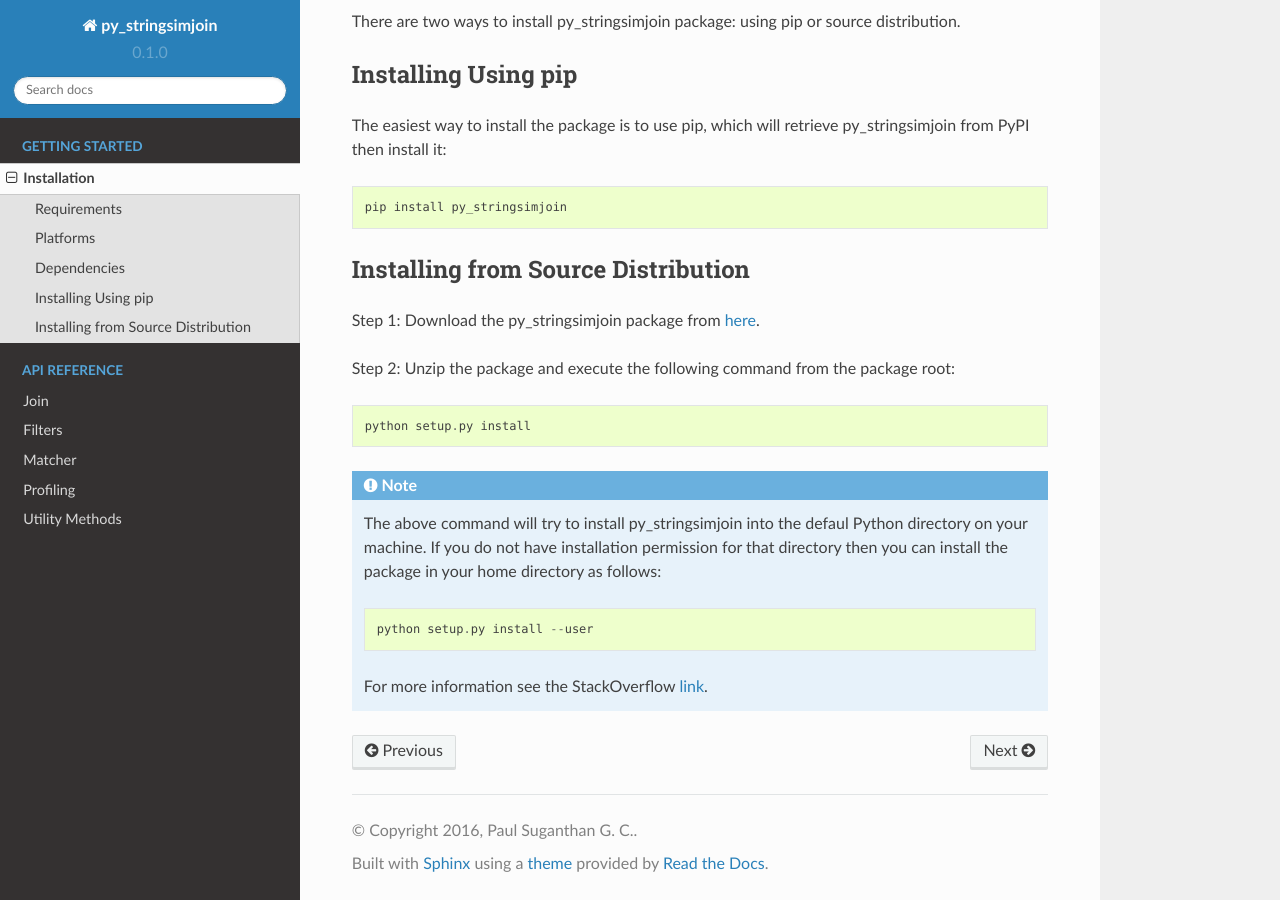
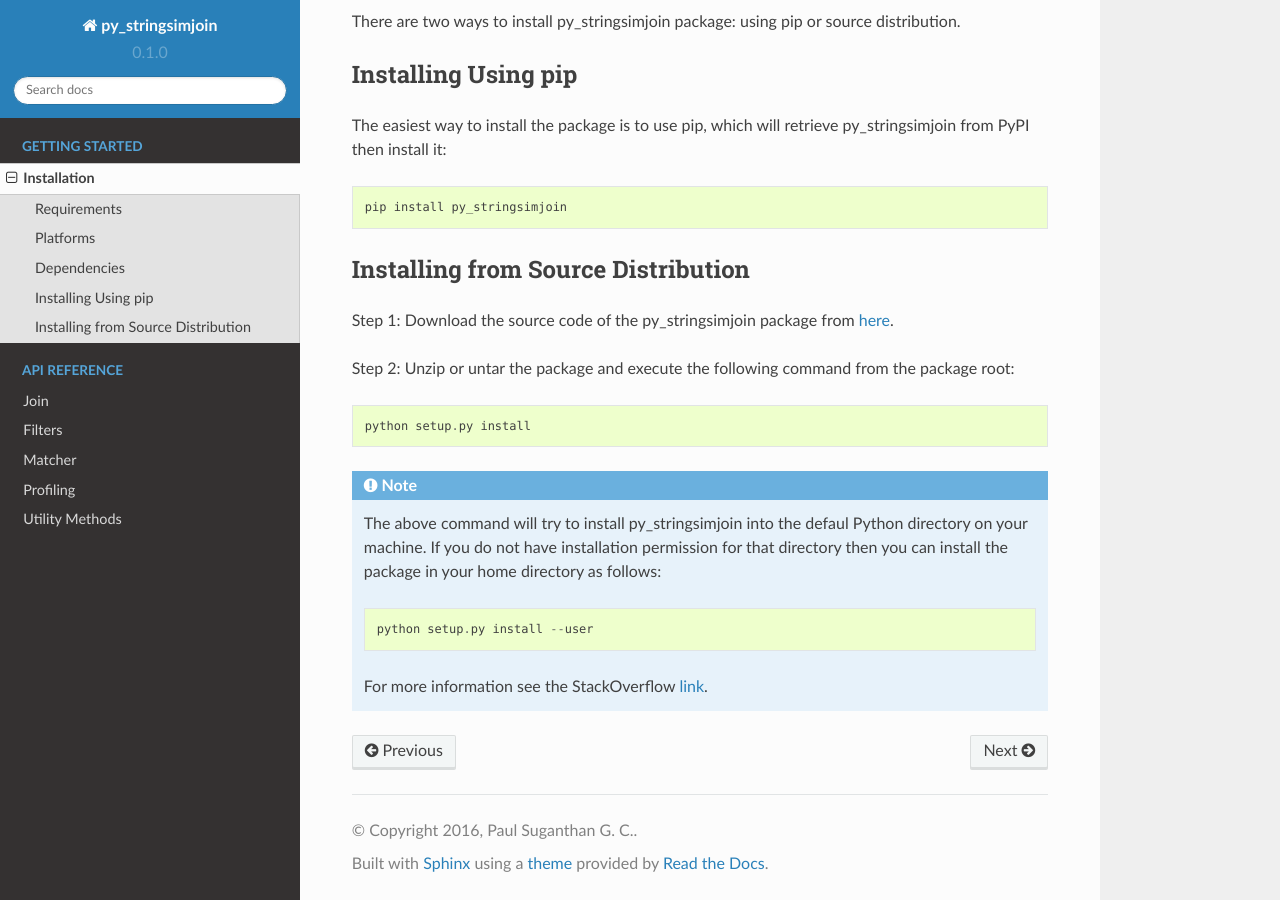
Before and after one commit to anhaidgroup/py_stringsimjoin, a Sphinx documentation site: the page built from docs/installation.rst, in a window 1280 px wide and 900 px high, scrolled down 683 px. Built offline with Sphinx 7.4.7 and the Read the Docs theme 2.0.0, drawn with Linux system fonts in a browser that asks for light colours.

Commit message:
Updated installation.rst

```diff
--- a/docs/installation.rst
+++ b/docs/installation.rst
@@ -32,10 +32,10 @@ The easiest way to install the package is to use pip, which will retrieve py_str
 
 Installing from Source Distribution
 -------------------------------------
-Step 1: Download the py_stringsimjoin package from `here
+Step 1: Download the source code of the py_stringsimjoin package from `here
 <https://github.com/anhaidgroup/py_stringsimjoin/releases>`_.
 
-Step 2: Unzip the package and execute the following command from the package root::
+Step 2: Unzip or untar the package and execute the following command from the package root::
 
     python setup.py install
 
```
